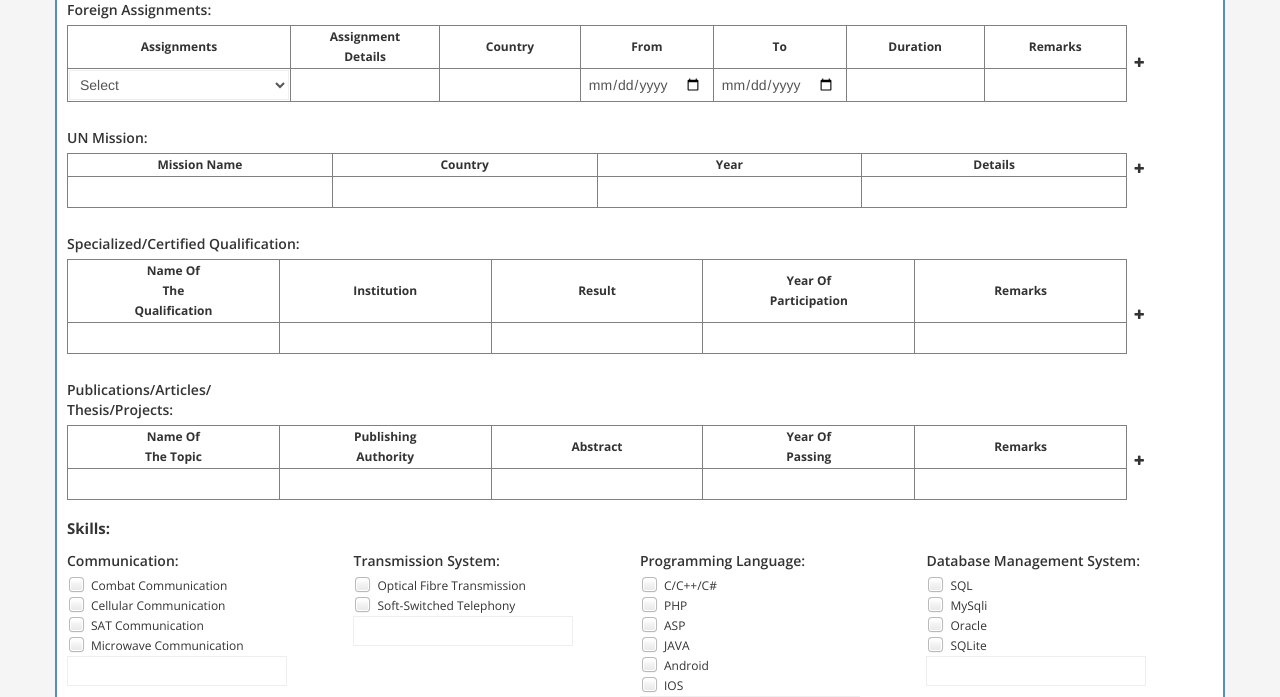
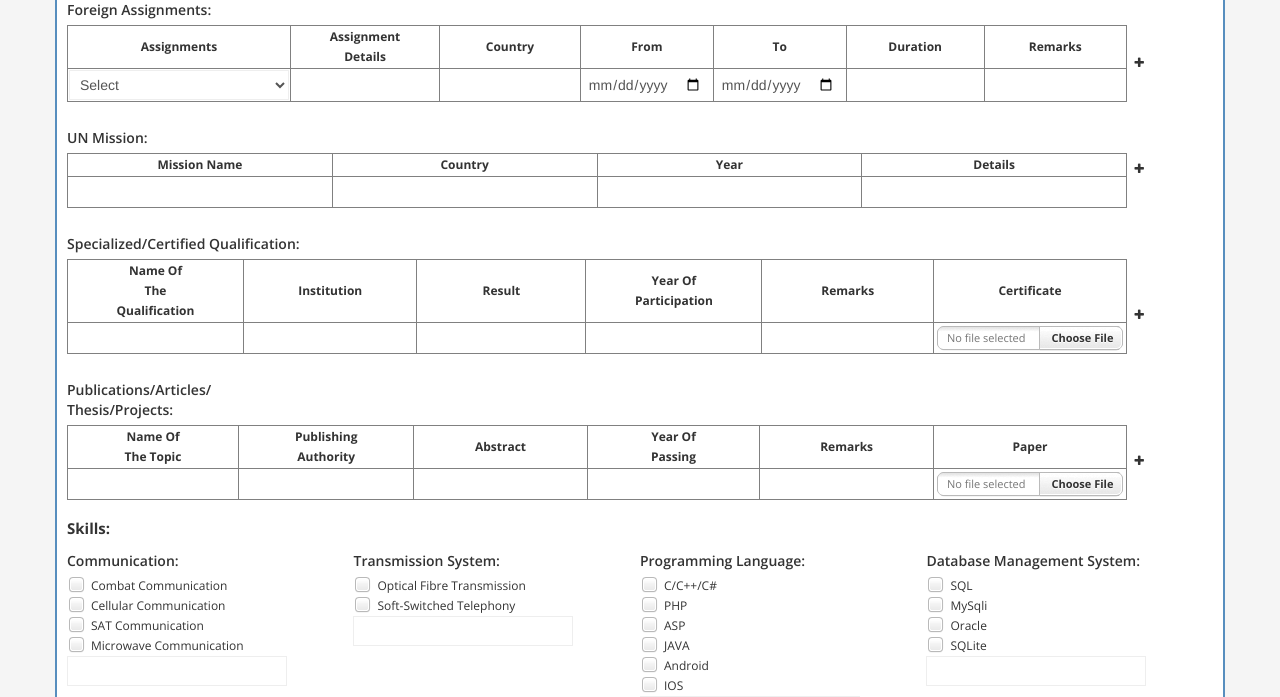
Before and after one commit to tamzidoronno/OPM_Input, a PHP site: page /TheLiveDemo2/primaryinfo.php in a window 1280 px wide. Shown: the part 814-1511 px from the top of the page. Run offline with PHP 8.4, Linux system fonts and the light colour scheme; data comes from the database, SQL or seed files in the repository; some libraries are stand-ins or nearby versions.

Commit message:
pdf upload_not functional

```diff
--- a/primaryinfo.php
+++ b/primaryinfo.php
@@ -429,6 +429,7 @@ if(isset($_POST['submit'])){
                                                             <th>Result</th>
                                                             <th>Year Of <br>Participation</th>
                                                             <th>Remarks</th>
+                                                            <th>Certificate</th>
 
                                                         </tr>
                                                     </thead>
@@ -448,6 +449,9 @@ if(isset($_POST['submit'])){
                                                             </td>
                                                             <td>
                                                                 <input type="text" name="Remarks_SQ[]">
+                                                            </td>
+                                                            <td>
+                                                                <input type="file" name="Certificate_File[]">
                                                             </td>
 
                                                         </tr>
@@ -472,6 +476,7 @@ if(isset($_POST['submit'])){
                                                             <th>Abstract</th>
                                                             <th>Year Of <br>Passing</th>
                                                             <th>Remarks</th>
+                                                            <th>Paper</th>
 
                                                         </tr>
                                                     </thead>
@@ -491,6 +496,9 @@ if(isset($_POST['submit'])){
                                                             </td>
                                                             <td>
                                                                 <input type="text" name="Remarks_PP[]">
+                                                            </td>
+                                                            <td>
+                                                                <input type="file" name="Paper_File[]">
                                                             </td>
 
                                                         </tr>
```
